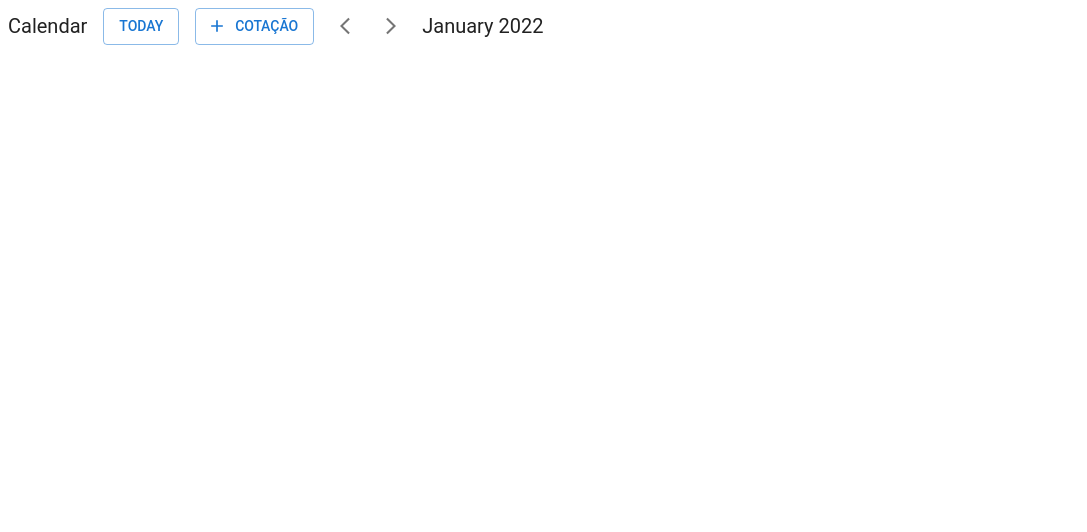
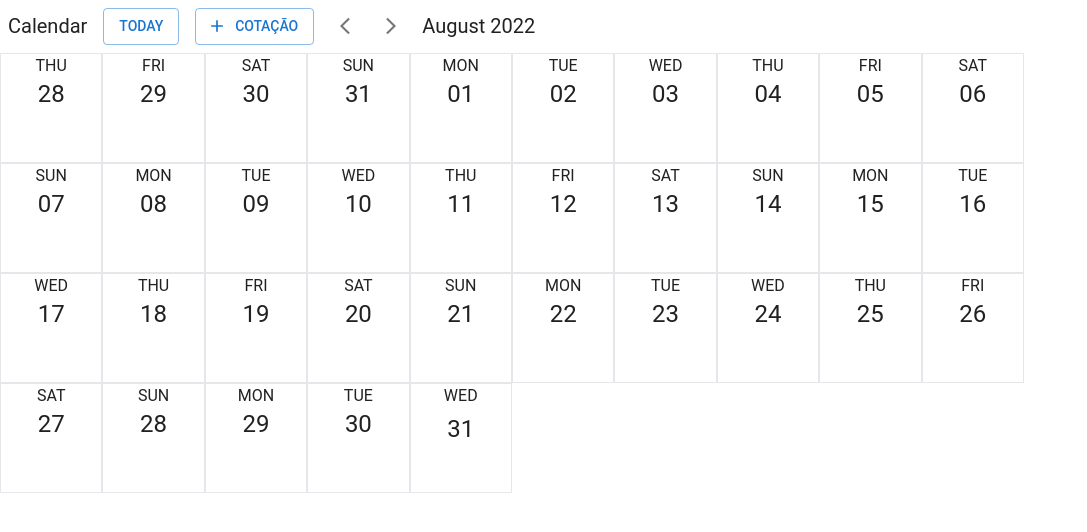
Before and after one commit to chameleonor/healthflip, a React (Vite) app: page / in a window 1280 px wide. Shown: the top 532 px of the page, without its empty margins (0-1087 px from the left). Built offline with nearby package versions, Linux system fonts and the light colour scheme.

Commit message:
refactoring calendar - push

```diff
--- a/src/components/Calendar/index.tsx
+++ b/src/components/Calendar/index.tsx
@@ -1,41 +1,7 @@
-import Box from "@mui/material/Box";
-// import Sidebar from "./Sidebar";
-// import Labels from "./Labels";
-// import Month from "./Month";
+import Month from "../Month";
 
 export const Calendar = () => {
-  // console.log("Calendar Component");
-  return (
-    <div>
-      <Box
-        sx={{
-          display: "flex",
-          justifyContent: "flex-start",
-          height: "100%",
-        }}
-      >
-        {/* <Box
-          sx={{
-            display: "flex",
-            width: "350px",
-          }}
-        >
-        <Sidebar />
-        <Labels />
-      </Box> */}
-        <Box
-          sx={{
-            width: "100%",
-            height: "100%",
-            display: "block",
-          }}
-        >
-          {/* <Month /> */}
-          month
-        </Box>
-      </Box>
-    </div>
-  );
+  return <Month />;
 };
 
 export default Calendar;
--- a/src/components/Old.Calendar/Day.tsx
+++ b/src/components/Day/index.tsx
@@ -1,28 +1,35 @@
 import dayjs from "dayjs";
-import { useContext, useState, useEffect } from "react";
+import { useState, useEffect } from "react";
 import Paper from "@mui/material/Paper";
 import Stack from "@mui/material/Stack";
 import Typography from "@mui/material/Typography";
 
-import CalendarContext from "@/context/Calendar/CalendarContext";
-import EventModalContext from "../../context/EventModal/Context";
+import { useRecoilValue, useRecoilState } from "recoil";
 
-import { labelColors } from "@/utils";
+// import CalendarContext from "@/context/Calendar/CalendarContext";
+// import EventModalContext from "../../context/EventModal/Context";
+
+import { eventModalState, eventsState } from "../../state";
+
+import { labelColors } from "../../utils/calendar";
 
 export default function Day({ day, rowIdx }) {
   const [dayEvents, setDayEvents] = useState([]);
-
-  const { setDaySelected, filteredEvents, setSelectedEvent } =
-    useContext(CalendarContext);
-
-  const { setShowEventModal } = useContext(EventModalContext);
+  const [_, setEventModal] = useRecoilState(eventModalState);
+  const events = useRecoilValue(eventsState);
 
   useEffect(() => {
-    const events = filteredEvents.filter(
-      (evt) => dayjs(evt.day).format("DD-MM-YY") === day.format("DD-MM-YY")
-    );
-    setDayEvents(events);
-  }, [filteredEvents, day]);
+    const filteredEvents = events.filter((evt) => {
+      console.log("evt.day ==> ", {
+        ev: dayjs(evt.day).format("DD-MM-YY"),
+        day: day.format("DD-MM-YY"),
+      });
+      return dayjs(evt.day).format("DD-MM-YY") === day.format("DD-MM-YY");
+    });
+    // console.log("events ==> ", events);
+    // console.log("filteredEvents ==> ", filteredEvents);
+    setDayEvents(filteredEvents);
+  }, [events]);
 
   const getCurrentDayClass = () => {
     return day.format("DD-MM-YY") === dayjs().format("DD-MM-YY")
@@ -40,18 +47,14 @@ export default function Day({ day, rowIdx }) {
     <Stack
       direction="column"
       sx={{
-        minHeight: 0,
-        minWidth: 0,
+        minHeight: "110px",
+        minWidth: "10%",
         border: "1px solid",
         borderColor: "rgba(229, 231, 235, 1)",
       }}
     >
       <Stack direction="column" alignItems="center">
-        {rowIdx === 0 && (
-          <Typography variant="h7">
-            {day.format("ddd").toUpperCase()}
-          </Typography>
-        )}
+        <Typography variant="h7">{day.format("ddd").toUpperCase()}</Typography>
         <Typography
           variant="h5"
           sx={{
@@ -70,8 +73,10 @@ export default function Day({ day, rowIdx }) {
           cursor: "pointer",
         }}
         onClick={() => {
-          setDaySelected(day);
-          setShowEventModal(true);
+          // TODO: FIX IT HERE
+          //   setDaySelected(day);
+          //   setShowEventModal(true);
+          setEventModal({ open: true, type: "new", eventId: null });
         }}
         alignItems="center"
         justifyContent="space-between"
@@ -79,7 +84,9 @@ export default function Day({ day, rowIdx }) {
         {dayEvents.map((evt, idx) => (
           <Paper
             key={idx}
-            onClick={() => setSelectedEvent(evt)}
+            onClick={() =>
+              setEventModal({ open: true, type: "update", eventId: evt.id })
+            }
             sx={{
               width: "100%",
               height: "auto",
--- a/src/components/Old.Calendar/CalendarHeader.tsx
+++ b/src/components/Header/index.tsx
@@ -11,7 +11,7 @@ import Stack from "@mui/material/Stack";
 
 import { eventModalState, monthIndexState } from "../../state";
 
-export default function CalendarHeader() {
+export default function Header() {
   const [monthIndex, setMonthIndex] = useRecoilState(monthIndexState);
   // eslint-disable-next-line no-unused-vars
   const [_, setEventModal] = useRecoilState(eventModalState);
@@ -27,6 +27,7 @@ export default function CalendarHeader() {
   const handleReset = () => {
     let month = dayjs().month();
     if (monthIndex === dayjs().month()) month = monthIndex + Math.random();
+    console.log("month ==> ", month);
     setMonthIndex(month);
   };
 
--- /dev/null
+++ b/src/components/Month/index.tsx
@@ -0,0 +1,43 @@
+import { Fragment, useState, useEffect } from "react";
+import { useRecoilValue } from "recoil";
+import Box from "@mui/material/Box";
+
+import { monthIndexState } from "../../state";
+import Day from "../Day";
+
+import { getMonth } from "../../utils/calendar";
+
+export default function Month() {
+  const monthIndex = useRecoilValue(monthIndexState);
+  const [currenMonth, setCurrentMonth] = useState(getMonth());
+
+  useEffect(() => {
+    console.log(" useEffect => ", {
+      monthIndex,
+      month: getMonth(monthIndex),
+    });
+    setCurrentMonth(getMonth(monthIndex));
+  }, [monthIndex]);
+
+  return (
+    <Box
+      className="month-grid"
+      sx={{
+        width: "1024px",
+        display: "flex",
+        flexDirection: "row",
+        flexWrap: "wrap",
+      }}
+    >
+      {currenMonth.map((row, i) => {
+        return (
+          <Fragment key={i}>
+            {row.map((day, idx) => (
+              <Day day={day} key={idx} rowIdx={i} />
+            ))}
+          </Fragment>
+        );
+      })}
+    </Box>
+  );
+}
--- a/src/pages/Home.tsx
+++ b/src/pages/Home.tsx
@@ -1,5 +1,5 @@
-import { Fragment, useEffect } from "react";
-import CalendarHeader from "../components/Old.Calendar/CalendarHeader";
+import { Fragment } from "react";
+import Header from "../components/Header";
 import Calendar from "../components/Calendar";
 import EventModal from "../components/EventModal";
 
@@ -10,13 +10,9 @@ export function Home() {
   const [eventModal, setEventModal] = useRecoilState(eventModalState);
   const events = useRecoilValue(eventsState);
 
-  const renderCalendarHeader = () => {
-    return <CalendarHeader />;
-  };
-
   return (
     <Fragment>
-      {renderCalendarHeader()}
+      {<Header />}
       {eventModal && (
         <EventModal
           open={eventModal.open}
@@ -37,7 +33,7 @@ export function Home() {
           </span>
         </p>
       ))}
+      <Calendar />
     </Fragment>
-    //   <Calendar />
   );
 }
--- a/src/state/atoms/calendar.tsx
+++ b/src/state/atoms/calendar.tsx
@@ -3,7 +3,7 @@ import { atom } from "recoil";
 
 export const monthIndexState = atom({
   key: "monthIndexState",
-  default: 0,
+  default: dayjs().month(),
 });
 
 export const dayState = atom({
--- a/src/types/Events.ts
+++ b/src/types/Events.ts
@@ -15,5 +15,5 @@ export interface Event {
     procedure: string;
     label: string;
     day: number;
-    id: number;
+    id: null;
 }
--- a/src/utils/calendar.tsx
+++ b/src/utils/calendar.tsx
@@ -1,10 +1,9 @@
-import dayjs from 'dayjs';
+import dayjs from "dayjs";
 
 export const getMonth = (month = dayjs().month()) => {
-  month = Math.floor(month);
   const year = dayjs().year();
-  const firstDayOfTheMonth = dayjs(new Date(year, month, 1)).day();
-  let currentMonthCount = 0 - firstDayOfTheMonth;
+  let currentMonthCount = -4;
+
   const daysMatrix = new Array(5).fill([]).map(() => {
     return new Array(7).fill(null).map(() => {
       currentMonthCount++;
@@ -15,23 +14,23 @@ export const getMonth = (month = dayjs().month()) => {
 };
 
 export const labelColors = {
-  indigo: '#6366f1',
-  gray: 'rgba(107, 114, 128, 1)',
-  green: 'rgba(16, 185, 129, 1)',
-  blue: 'rgba(59, 130, 246, 1)',
-  red: 'rgba(239, 68, 68, 1)',
-  purple: 'rgba(221, 160, 221, 1)',
+  indigo: "#6366f1",
+  gray: "rgba(107, 114, 128, 1)",
+  green: "rgba(16, 185, 129, 1)",
+  blue: "rgba(59, 130, 246, 1)",
+  red: "rgba(239, 68, 68, 1)",
+  purple: "rgba(221, 160, 221, 1)",
 };
 
 export const labelClasses = [
-  'indigo',
-  'gray',
-  'green',
-  'blue',
-  'red',
-  'purple',
+  "indigo",
+  "gray",
+  "green",
+  "blue",
+  "red",
+  "purple",
 ];
 
 export const getAriaLabel = (lbl: string) => ({
-  inputProps: { 'aria-label': lbl },
+  inputProps: { "aria-label": lbl },
 });
```
Also changed, not shown: src/components/Old.Calendar/Calendar.tsx (deleted, +0 -40 lines), src/components/Old.Calendar/Month.tsx (deleted, +0 -28 lines).
